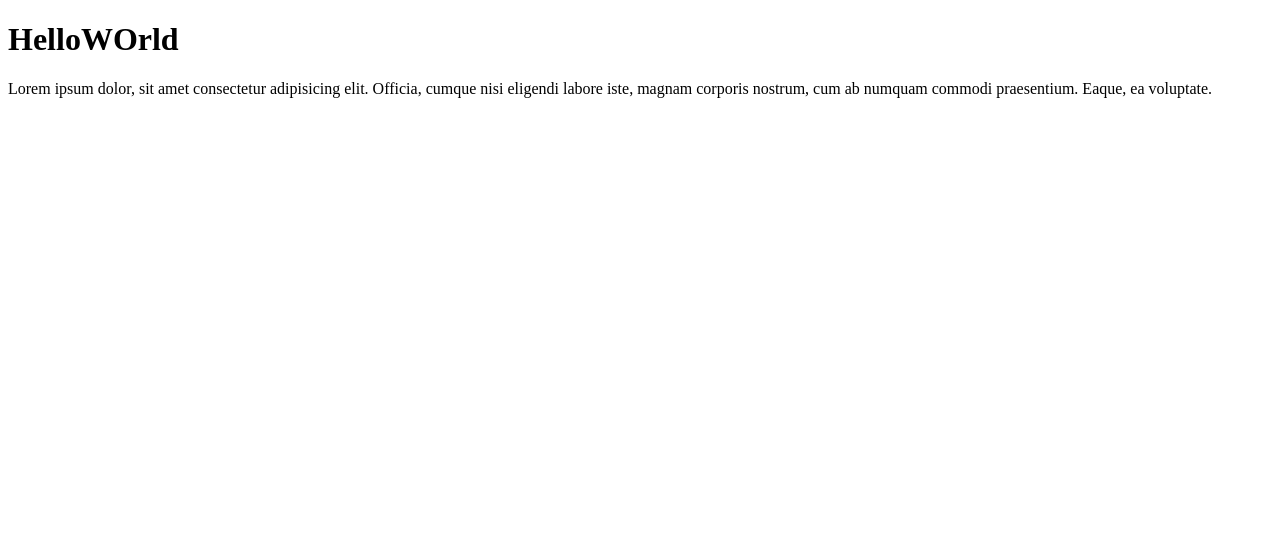
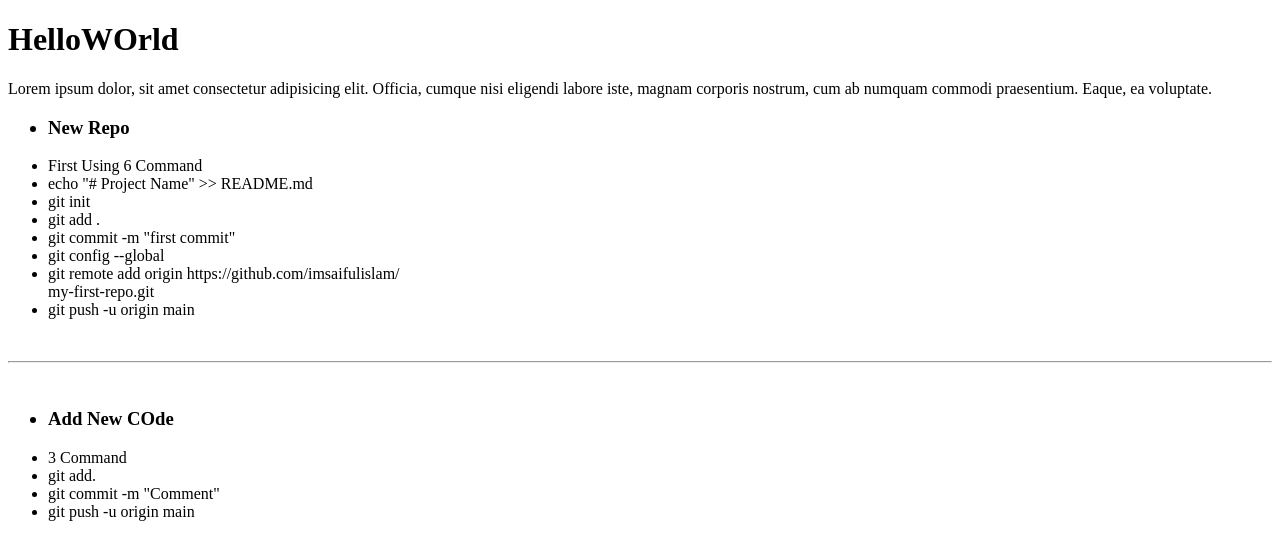
Before and after one commit to SaifulIslamShanto/my-Second-Repo, a plain HTML site: page index.html in a window 1280 px wide. Drawn offline with Linux system fonts and the light colour scheme.

Commit message:
Add some code

```diff
--- a/index.html
+++ b/index.html
@@ -1,13 +1,41 @@
 <!DOCTYPE html>
 <html lang="en">
+
 <head>
     <meta charset="UTF-8">
     <meta http-equiv="X-UA-Compatible" content="IE=edge">
     <meta name="viewport" content="width=device-width, initial-scale=1.0">
     <title>Second REPO</title>
 </head>
+
 <body>
     <h1>HelloWOrld</h1>
-    <p>Lorem ipsum dolor, sit amet consectetur adipisicing elit. Officia, cumque nisi eligendi labore iste, magnam corporis nostrum, cum ab numquam commodi praesentium. Eaque, ea voluptate.</p>
-</body>
+    <p>Lorem ipsum dolor, sit amet consectetur adipisicing elit. Officia, cumque nisi eligendi labore iste, magnam
+        corporis nostrum, cum ab numquam commodi praesentium. Eaque, ea voluptate.</p>
+    <ul>
+        <h3>
+            <li>New Repo</li>
+        </h3>
+        <li>First Using 6 Command</li>
+        <li>echo "# Project Name" >> README.md</li>
+        <li>git init</li>
+        <li>git add .</li>
+        <li>git commit -m "first commit"</li>
+        <li>git config --global</li>
+        <li>git remote add origin https://github.com/imsaifulislam/</li>my-first-repo.git</li>
+        <li> git push -u origin main</li></ul>
+
+        <br>
+        <hr><br>
+        <ul>
+            <h3>
+                <li>Add New COde</li>
+            </h3>
+            <li>3 Command</li>
+            <li>git add.</li>
+            <li>git commit -m "Comment"</li>
+            <li>git push -u origin main</li>
+
+        </ul>
+
 </html>
```
